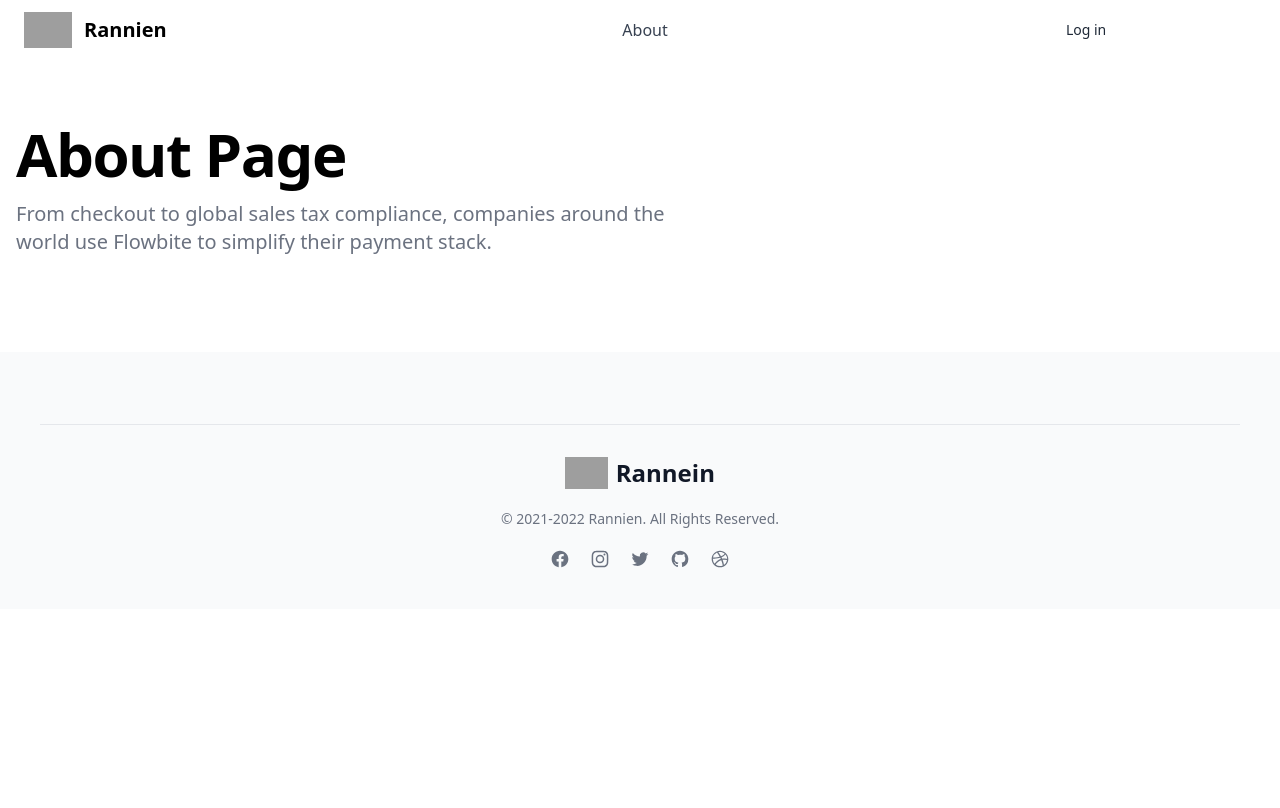
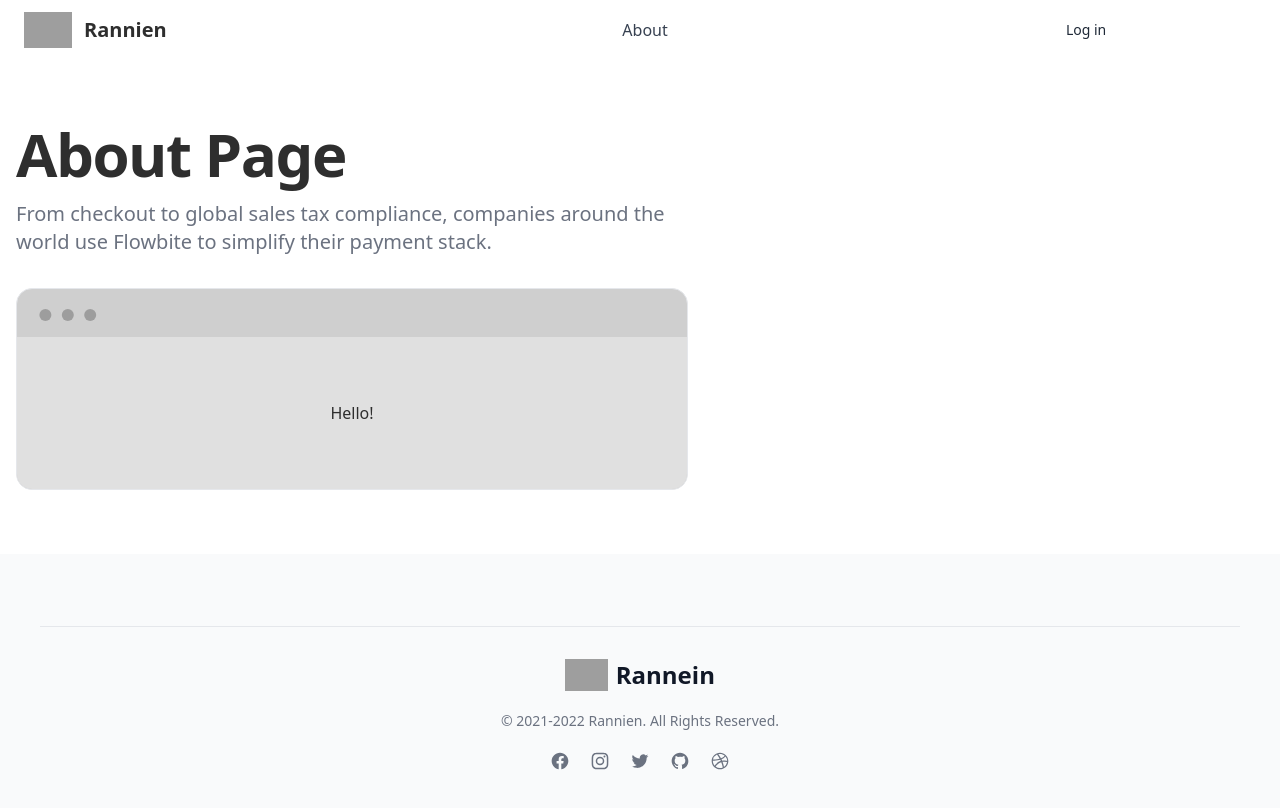
Before and after one commit to rannien/rannien.github.io, a Nuxt app: page /about in a window 1280 px wide. Shown: the top 808 px of the page. Built offline with nearby package versions, Linux system fonts and the light colour scheme; grey boxes are pictures that could not be loaded.

Commit message:
feat: add daisy ui

```diff
--- a/package.json
+++ b/package.json
@@ -12,6 +12,7 @@
     "nuxt": "3.0.0-rc.12"
   },
   "dependencies": {
-    "@pinia/nuxt": "^0.4.3"
+    "@pinia/nuxt": "^0.4.3",
+    "daisyui": "^2.33.0"
   }
 }
--- a/pages/about.vue
+++ b/pages/about.vue
@@ -14,6 +14,10 @@
         From checkout to global sales tax compliance, companies around the world
         use Flowbite to simplify their payment stack.
       </p>
+
+      <div class="mockup-window border bg-base-300">
+        <div class="flex justify-center px-4 py-16 bg-base-200">Hello!</div>
+      </div>
     </div>
   </div>
 </template>
--- /dev/null
+++ b/tailwind.config.js
@@ -0,0 +1,6 @@
+module.exports = {
+  plugins: [require('daisyui')],
+  daisyui: {
+    themes: ['autumn'],
+  },
+};
```
Also changed, not shown: 1 other file (tests, documents, lock files or other folders).
